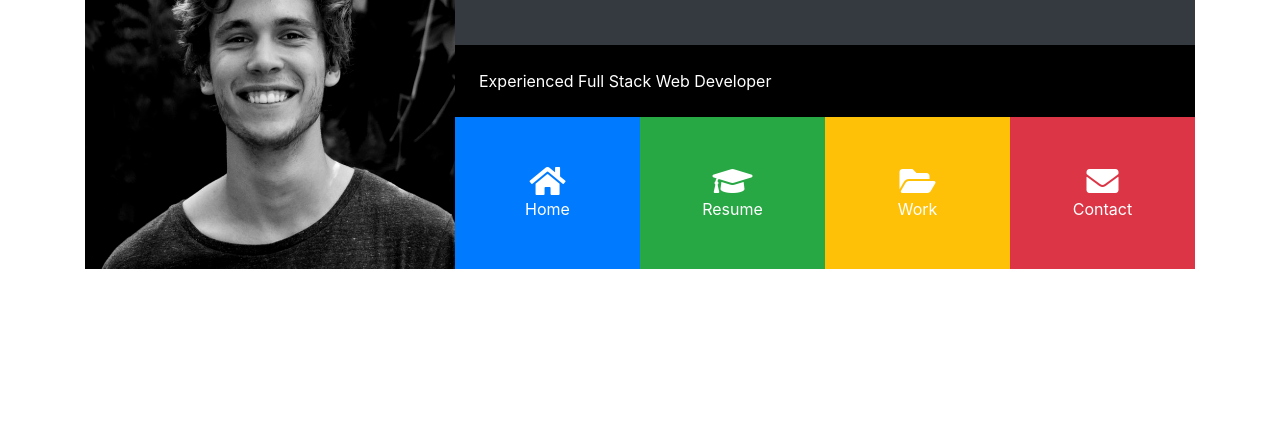
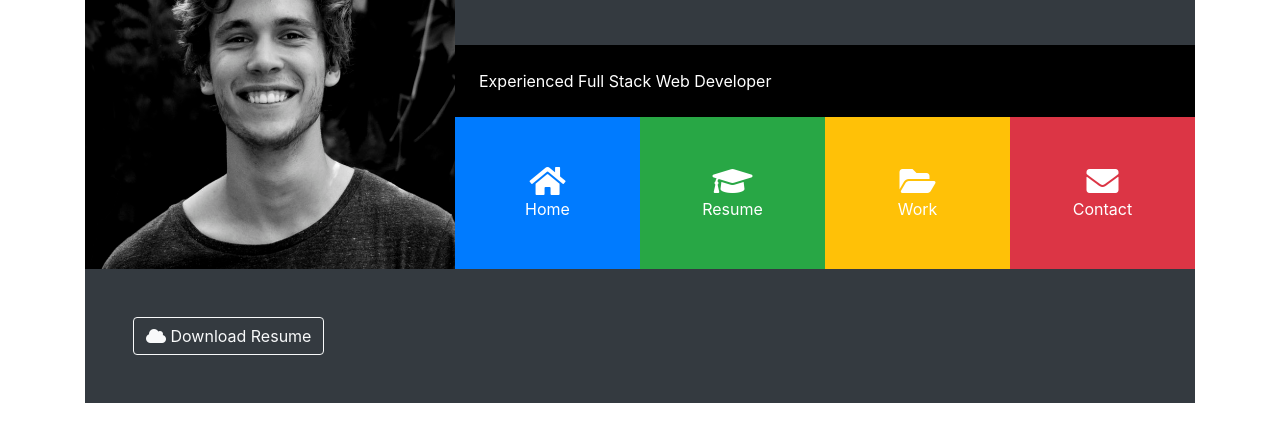
Before and after one commit to ZMcClung88/portfoliogrid, a plain HTML site: page index.html in a window 1280 px wide. Shown: the part 126-568 px from the top of the page. Drawn offline with nearby package versions, Linux system fonts and the light colour scheme; some packages are replaced by stand-ins of ours; a script that the page names is missing.

Commit message:
added footer

```diff
--- a/index.html
+++ b/index.html
@@ -78,6 +78,18 @@
       </div>
     </header>
 
+    <!-- FOOTER -->
+    <footer id="main-footer" class="p-5 bg-dark text-white">
+      <div class="row">
+        <div class="col-md-6">
+          <a href="#" class="btn btn-outline-light">
+            <i class="fas fa-cloud"></i> Download Resume
+          </a>
+        </div>
+      </div>
+    </footer>
+  </div>
+
 
 
   <script src="http://code.jquery.com/jquery-3.3.1.min.js" integrity="sha256-FgpCb/KJQlLNfOu91ta32o/NMZxltwRo8QtmkMRdAu8="
```
